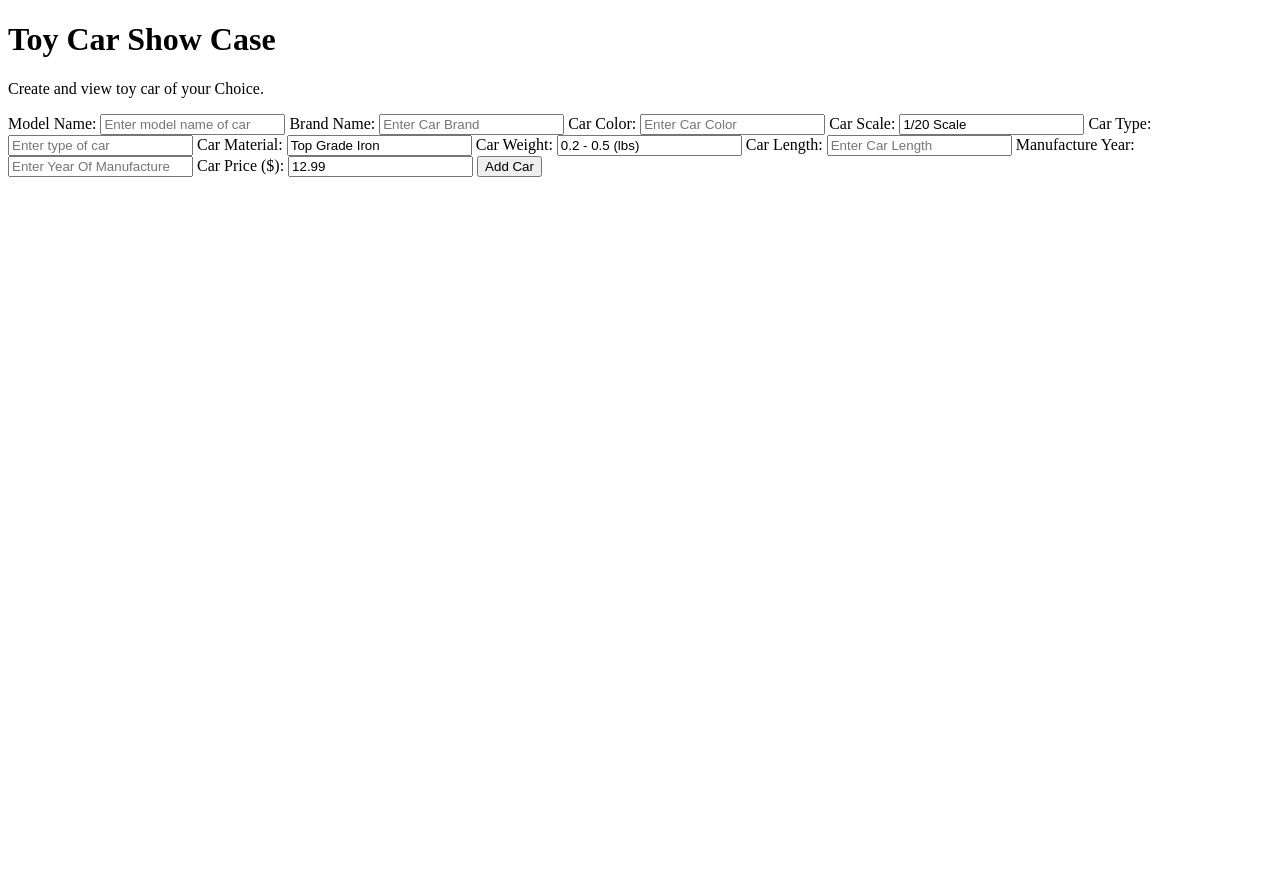
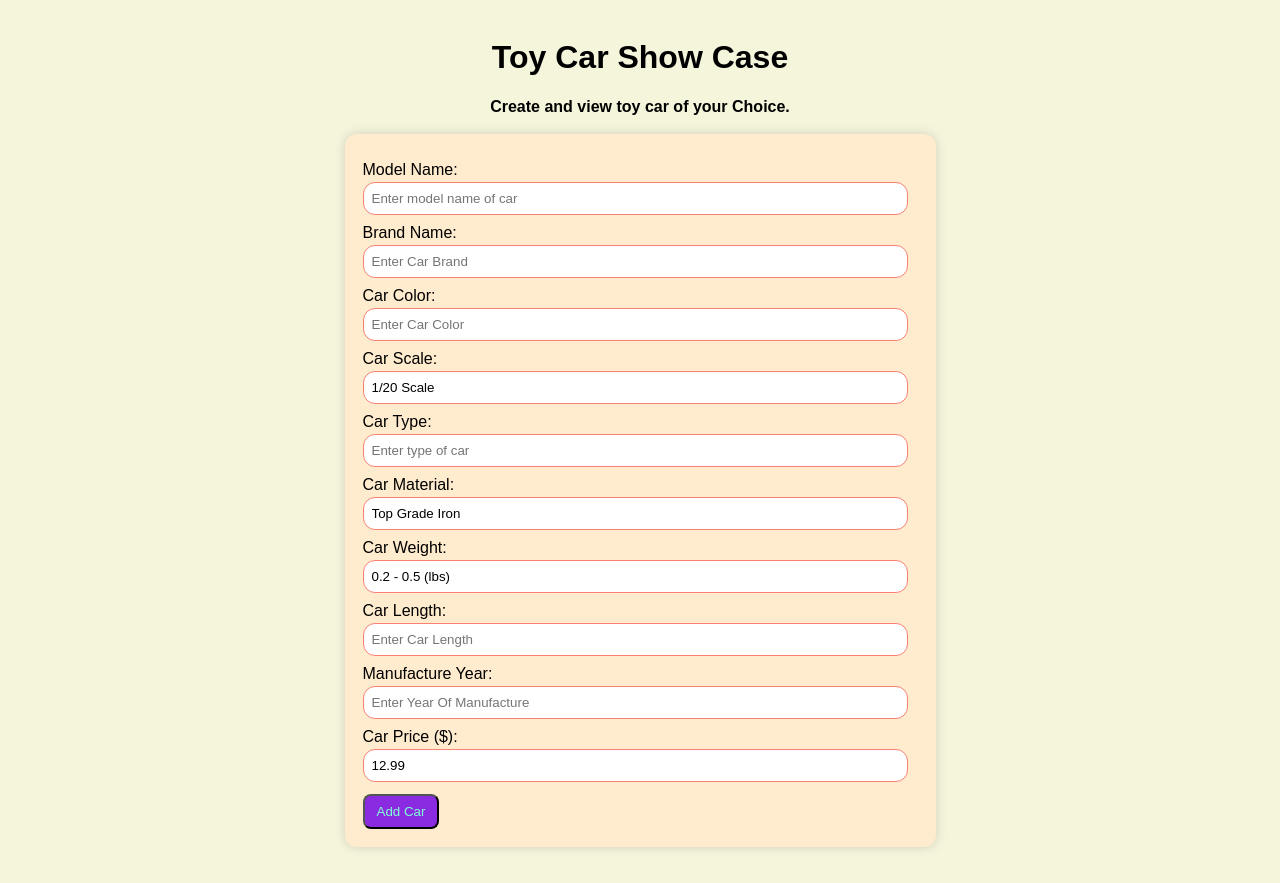
Before and after one commit to Prakash-Oli/Lab3, a plain HTML site: page index.html in a window 1280 px wide. Before the commit the page ends 800 px from the top, so only its background shows below. Drawn offline with Linux system fonts and the light colour scheme.

Commit message:
#Added Style for form and car card and button.
#Added essential padding, margin, border, border-radius, color for the better looks of the page.
#Added hover effect with matching color to the button and car card.
#Added missing division tag with proper id.
#Added styling to the input field and lebel for better viewing exprience.

```diff
--- a/index.html
+++ b/index.html
@@ -50,6 +50,9 @@
         </button>
 
     </form>
+    <div id="carList">
+
+    </div>
 
     <script src="script.js"></script>
 </body>
--- a/styles.css
+++ b/styles.css
@@ -0,0 +1,67 @@
+body{
+    font-family: Arial, Helvetica, sans-serif;
+    background-color: beige;
+    padding: 18px;
+    margin: 0;
+}
+
+header{
+    text-align: center;
+    font-size: medium;
+    font-weight: 700;
+}
+
+form{
+    background: blanchedalmond;
+    max-width: 555px;
+    margin: 18px auto;
+    padding: 18px;
+    border-radius: 12px;
+    box-shadow: 0 0 12px rgba(0, 0, 0, 0.15);
+}
+
+label{
+    display: block;
+    margin-top: 9px;
+}
+
+input{
+    width: 95%;
+    padding: 8px;
+    margin-top: 3px;
+    border-radius: 12px;
+    border: 1.1px solid salmon;
+}
+
+button{
+    margin-top: 12px;
+    padding: 8px 12px;
+    background-color: blueviolet;
+    color: aquamarine;
+    border-radius: 8px;
+}
+
+button:hover{
+    background-color: coral;
+}
+
+.car-card{
+    background: white;
+    width: 280px;
+    padding: 15px;
+    margin: 10px;
+    border-radius: 12px;
+    border: 1.5px solid salmon;
+    display: inline-block;
+    text-align: center;
+    vertical-align: top;
+}
+
+.car-card button{
+    margin-top: 10px;
+    background-color: #28a755;
+}
+
+.car-card button:hover{
+    background-color: #13f355;
+}
```
